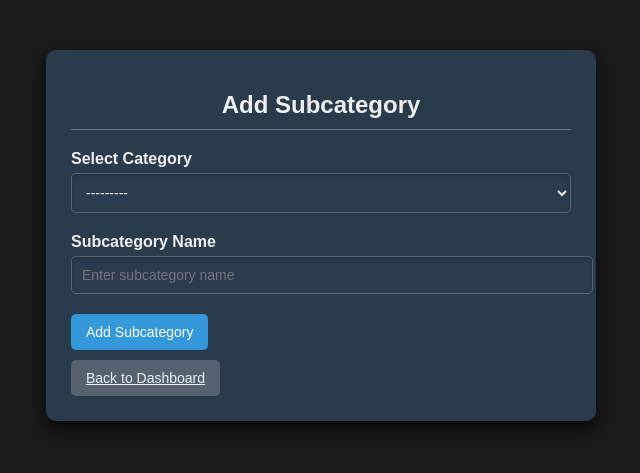
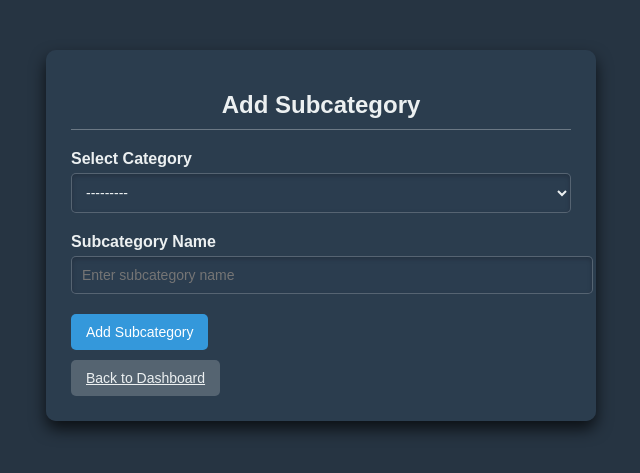
Before and after one commit to hirwacedric123/SpendIT, a Django app: page /add-subcategory/ in a window 1280 px wide. Shown: the top 473 px of the page, without its empty margins (319-959 px from the left). Run offline with Django 5.2, Linux system fonts and the light colour scheme; a user stored in the database is signed in; data comes from the database, SQL or seed files in the repository.

Commit message:
feat: update background color for add subcategory page for improved aesthetics

```diff
--- a/Spend/static/assets/css/add_subcategory.css
+++ b/Spend/static/assets/css/add_subcategory.css
@@ -3,7 +3,7 @@ body {
     margin: 0;
     padding: 0;
     font-family: 'Arial', sans-serif;
-    background-color: #1a1a1a; /* Dark background */
+    background: rgba(27, 42, 56, 0.95); /* Dark background */
     color: #ecf0f1; /* Light text */
 }
 
```
